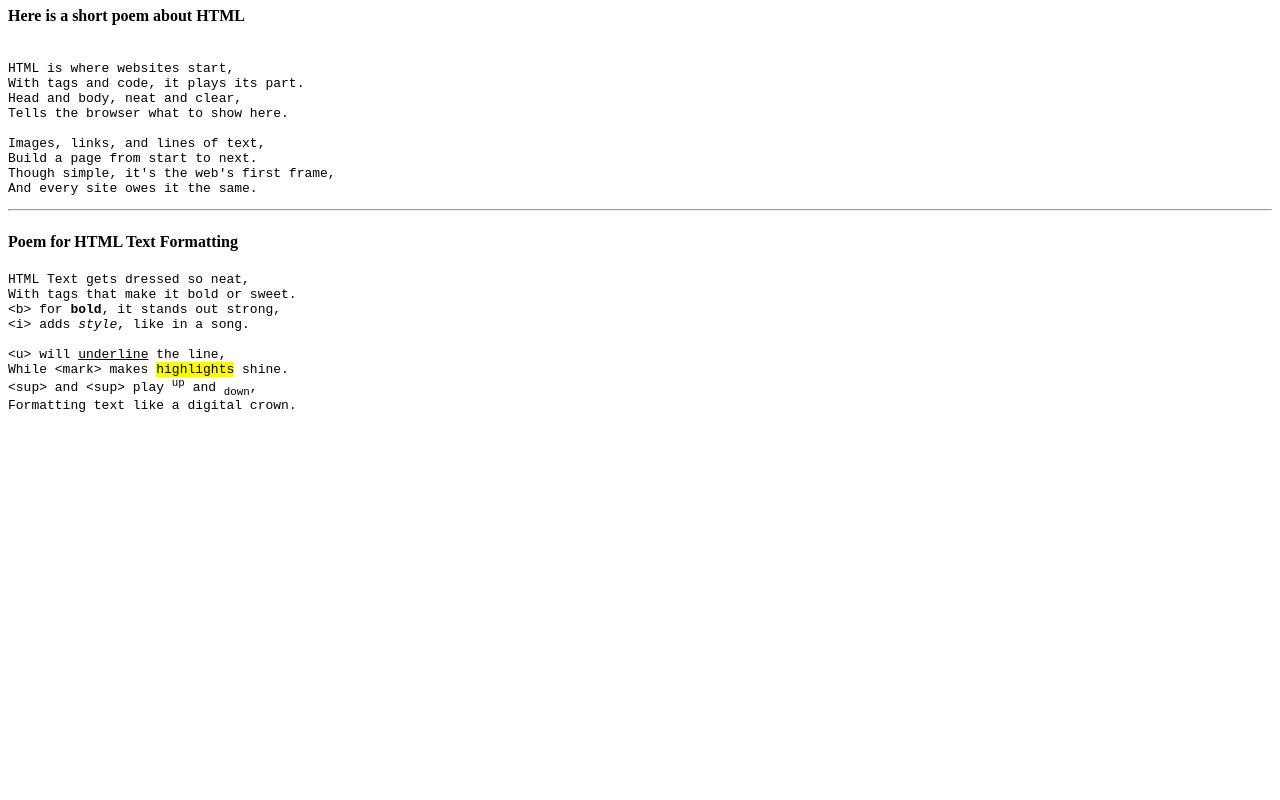
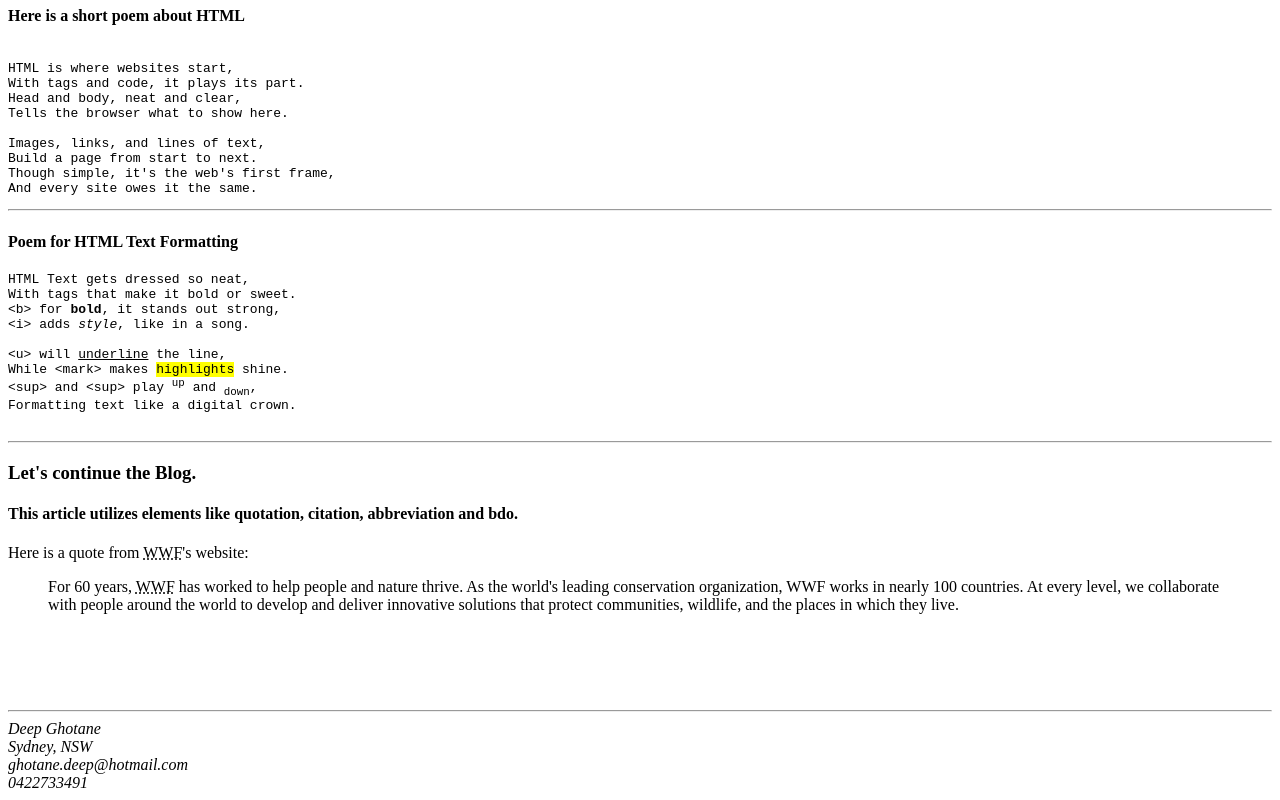
Before and after one commit to deep-ghotane/html-basic, a plain HTML site: page blog.html in a window 1280 px wide. Shown: the part 536-1336 px from the top of the page. Before the commit the page ends 977 px from the top, so only its background shows below. Drawn offline with Linux system fonts and the light colour scheme.

Commit message:
Added quotations and address

```diff
--- a/blog.html
+++ b/blog.html
@@ -52,5 +52,34 @@ While &lt;mark&gt; makes <mark>highlights</mark> shine.
 Formatting text like a digital crown.
       </pre>
     </div>
+    <hr />
+    <div>
+      <h3>Let's continue the Blog.</h3>
+      <h4>
+        This article utilizes elements like quotation, citation, abbreviation
+        and bdo.
+      </h4>
+      <p>
+        Here is a quote from <abbr title="World Wild Life">WWF</abbr>'s website:
+      </p>
+      <blockquote cite="http://www.worldwildlife.org/who/index.html">
+        For 60 years, <abbr title="World Wild Life">WWF</abbr> has worked to
+        help people and nature thrive. As the world's leading conservation
+        organization, WWF works in nearly 100 countries. At every level, we
+        collaborate with people around the world to develop and deliver
+        innovative solutions that protect communities, wildlife, and the places
+        in which they live.
+      </blockquote>
+    </div>
+    <br /><br /><br /><br />
+    <hr />
+    <footer>
+      <address>
+        Deep Ghotane<br />
+        Sydney, NSW<br />
+        ghotane.deep@hotmail.com<br />
+        0422733491
+      </address>
+    </footer>
   </body>
 </html>
```
